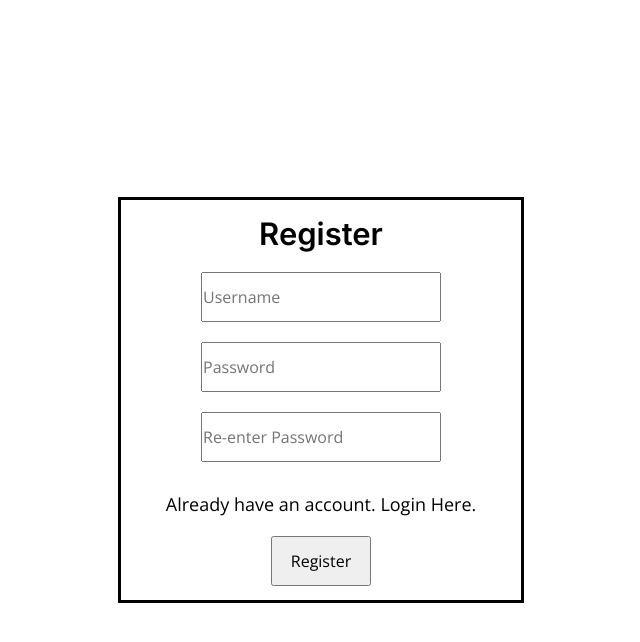
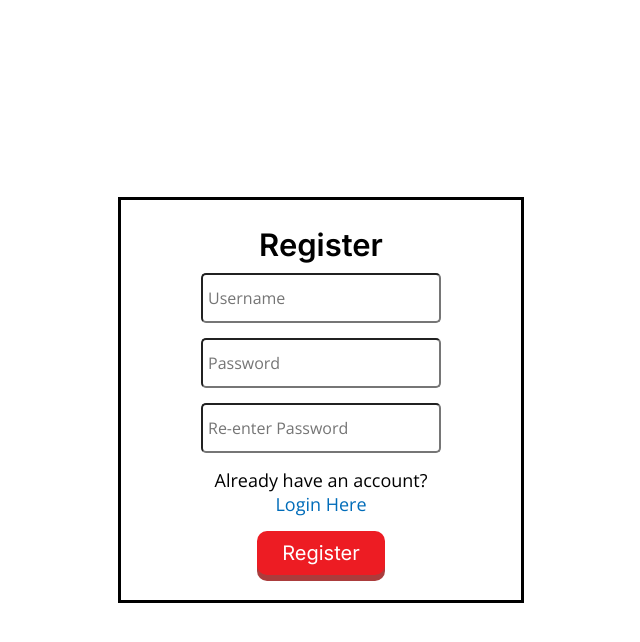
Before and after one commit to brianadams731/Multiplayer-Uno, a Node server app: page /register in a window 1280 px wide. Shown: the top 642 px of the page, without its empty margins (319-959 px from the left). Run offline with Node 20, Linux system fonts and the light colour scheme; some libraries are stand-ins or nearby versions.

Commit message:
Added: Tweaked styles for registration

```diff
--- a/public/register.html
+++ b/public/register.html
@@ -14,9 +14,16 @@
             <input type="text" id="username" name="username" placeholder="Username" value="">
             <input type="password" id="pwd" name="pwd" placeholder="Password" value="">
             <input type="password" id="repwd" name="repwd" placeholder="Re-enter Password" value="">
-            <a href="">Already have an account. Login Here.</a>
-            <input type="submit" value="Register">
+            <span class="login-span">Already have an account?<a class="login-link" href="/login">Login Here</a></span>
+            <button class="arcade-btn" type="submit">Register</button>
         </form>
     </div>
+
+    <script>
+        const formElement = document.querySelector("#registerForm");
+        formElement.addEventListener("submit",(e)=>{
+            e.preventDefault();
+        })
+    </script>
 </body>
 </html>
--- a/public/styles/global.css
+++ b/public/styles/global.css
@@ -59,3 +59,32 @@ a:visited {
 ul {
     list-style-type: none;
 }
+
+.arcade-btn{
+    border: none;
+
+    display: block;
+    width: fit-content;
+    background-color: var(--c-uno-red);
+    box-shadow: 0 6px var(--c-uno-red-shadow);
+
+    color: white;
+    padding: 10px 25px;
+    border-radius: 10px;
+
+    font-family: var(--font-header);
+    font-size: var(--fs-heading);
+
+    transition: all 0.15s ease-in-out;
+}
+
+.arcade-btn:hover{
+    cursor: pointer;
+    transform: translateY(3px);
+    box-shadow: 0 3px var(--c-uno-red-shadow);
+}
+
+.arcade-btn:active{
+    transform: translateY(6px);
+    box-shadow: none;
+}
--- a/public/styles/register.css
+++ b/public/styles/register.css
@@ -30,6 +30,7 @@ body {
     justify-content: center;
     align-items: center;
     outline: solid;
+
 }
 
 #registerTitle{
@@ -44,23 +45,30 @@ body {
     flex-direction: column;
     justify-content: center;
     align-items: center;
-}
 
-#registerForm a{
-    padding: 20px 0 20px;
+    gap:15px;
 }
 
 #registerForm input[type=text],input[type=password] {
     width: 240px;
     height: 50px;
-    margin: 10px 0 10px;
+
+    border-radius: 5px;
+    padding: 5px;
     font-size: var(--fs-standard);
     font-family: var(--font-body);
 }
 
-#registerForm input[type=submit] {
-    width: 100px;
-    height: 50px;
-    font-size: var(--fs-standard);
-    font-family: var(--font-body);
+#registerForm button {
+    font-size: var(--fs-standard-large);
 }
+
+.login-span {
+    display: block;
+}
+.login-link:link, .login-link:visited {
+    display: block;
+    width: fit-content;
+    margin: auto;
+    color: var(--c-uno-blue);
+}
```
Also changed, not shown: public/styles/scss/_global.scss (+29 -0 lines).
